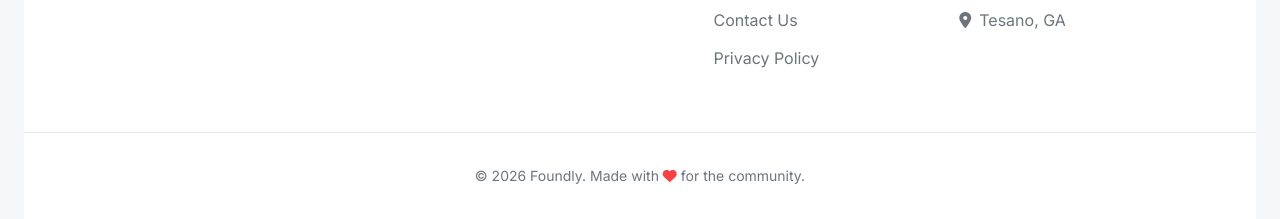
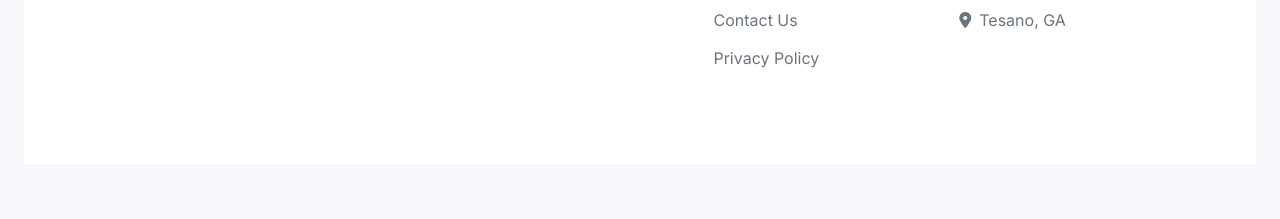
Before and after one commit to Cashgillie/foundly-supabase-2, a plain HTML site: page index.html in a window 1280 px wide. Shown: the part 4002-4221 px from the top of the page. After the commit the page ends 4166 px from the top, so only its background shows below. Drawn offline with Linux system fonts and the light colour scheme; a script that the page names is missing.

Commit message:
removed footer

```diff
--- a/index.html
+++ b/index.html
@@ -456,9 +456,7 @@
         </ul>
       </div>
     </div>
-    <div class="footer-bottom">
-      <p>&copy; 2026 Foundly. Made with <i class="fas fa-heart" style="color:var(--danger)"></i> for the community.</p>
-    </div>
+
   </footer>
 </div>
 
```
Also changed, not shown: console-9b2704b6.html (+1 -3 lines).
